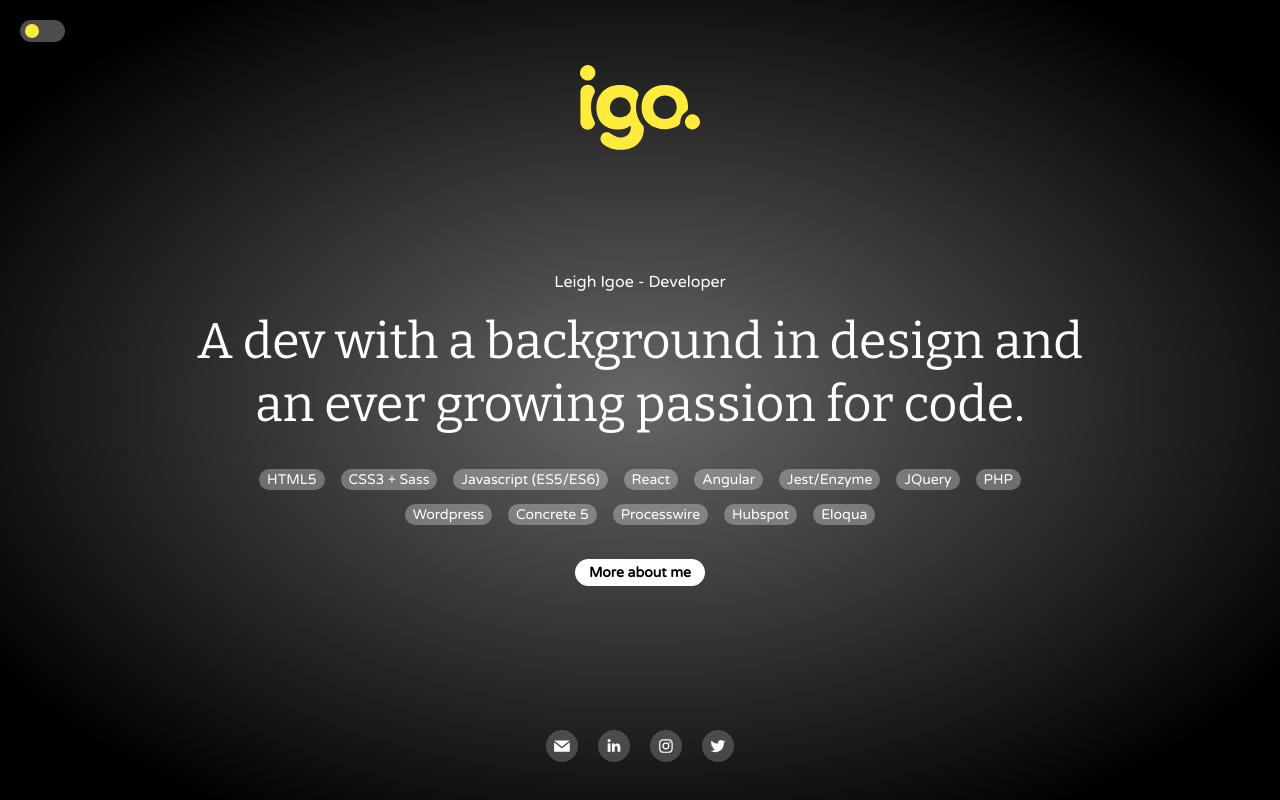
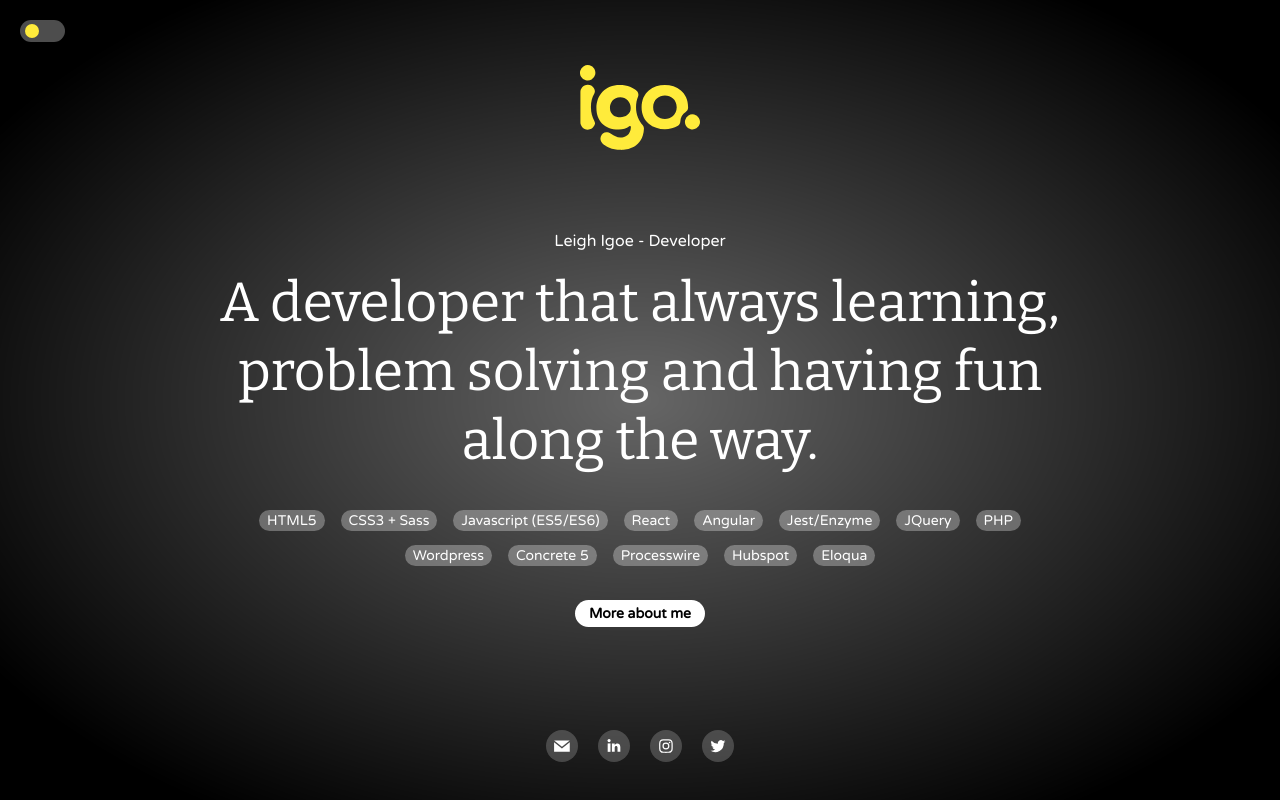
Before and after one commit to igocode/igocode.github.io, a React (Create React App) app: page / in a window 1280 px wide. Built offline with nearby package versions, Linux system fonts and the light colour scheme; no server answers.

Commit message:
updated content and text sizes

```diff
--- a/src/components/Intro/Intro.js
+++ b/src/components/Intro/Intro.js
@@ -11,7 +11,7 @@ class Intro extends Component {
           <div className="intro-content">
             <div>
               <h1>Leigh Igoe - Developer</h1>
-              <h2>A <span>dev</span> with a background in design and an ever growing passion for <span>code</span>.</h2>
+              <h2>A developer that always learning, problem solving and having fun along the way.</h2>
               <div className="skills-list">
                 <ul>
                   <li>HTML5 </li>
--- a/src/css/_main-layout.scss
+++ b/src/css/_main-layout.scss
@@ -44,7 +44,7 @@
 
     > div {
         text-align: center;
-        max-width: 920px;
+        max-width: 880px;
         margin-bottom: 50px;
 
         @include for-tablet-landscape-down {
--- a/src/css/style.scss
+++ b/src/css/style.scss
@@ -29,7 +29,7 @@ $paragraph-margin     : 20px;
 
 // Header Styles
 $header-color      : #ffffff;
-$header-size       : rem(50px);
+$header-size       : rem(55px);
 $header-line-height: 1.25em;
 $header-margin     : $paragraph-margin;
 
```
Also changed, not shown: src/components/Intro/Intro.scss (deleted), 3 other files (tests, documents, lock files or other folders).
